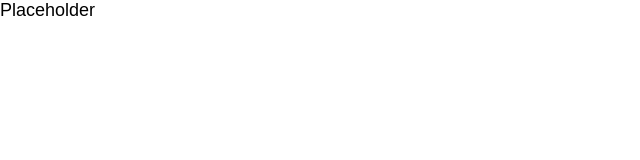
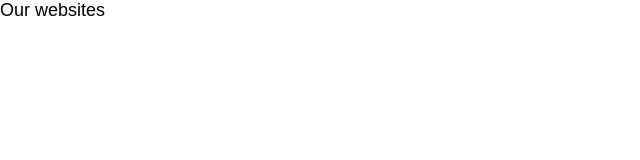
Before and after one commit to ooloo-io/github-flow-tasim-blh, a website: page src/index.html in a window 1280 px wide. Shown: the full height of the page, 0-640 px from the left. Drawn offline with nearby package versions, Linux system fonts and the light colour scheme.

Commit message:
Add header markup

```diff
--- a/src/index.html
+++ b/src/index.html
@@ -13,6 +13,8 @@
 </head>
 
 <body>
-  Placeholder
+  <header class='header'>
+    Our websites
+  </header>
 </body>
 </html>
```
